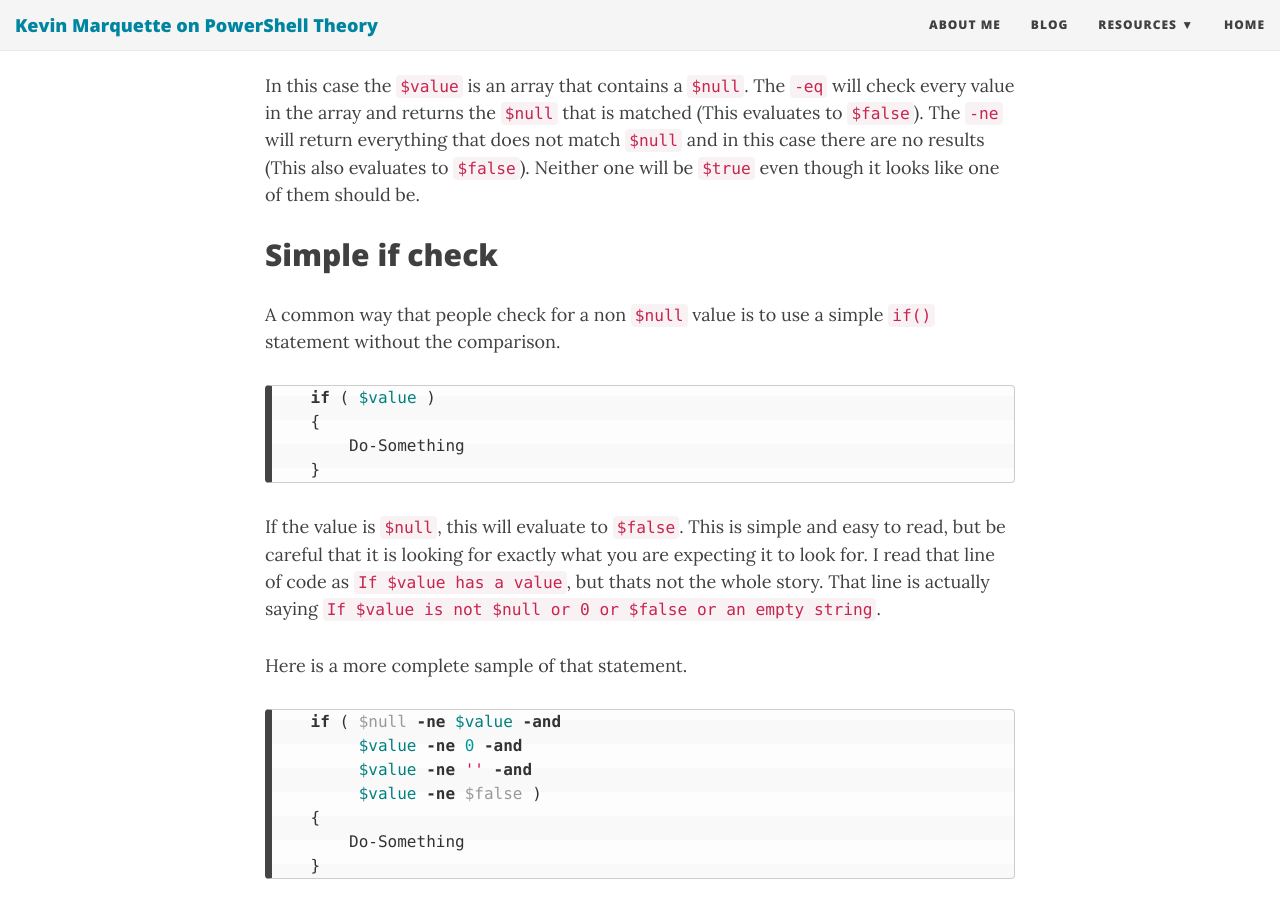
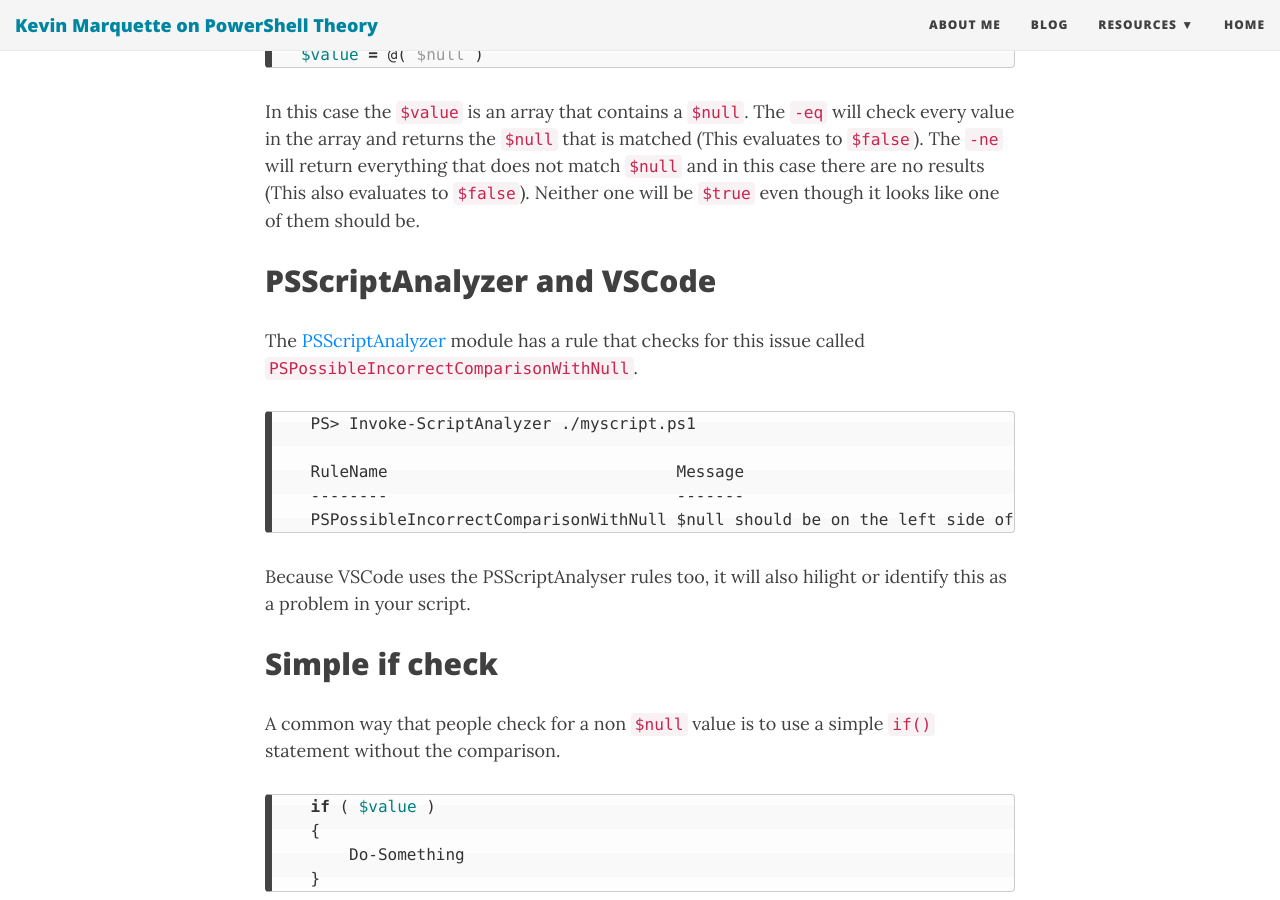
Before and after one commit to KevinMarquette/kevinmarquette.github.io, a Jekyll site: the page built from _posts/2018-12-23-Powershell-null-everything-you-wanted-to-know.md, in a window 1280 px wide and 900 px high, scrolled down 5123 px. Built offline with Jekyll 4.4.1, drawn with Linux system fonts in a browser that asks for light colours; nearby versions of some CDN libraries; some of the changed text lies outside the part shown.

Commit message:
add PSScriptAnalyzer details

````diff
--- a/_posts/2018-12-23-Powershell-null-everything-you-wanted-to-know.md
+++ b/_posts/2018-12-23-Powershell-null-everything-you-wanted-to-know.md
@@ -160,6 +160,20 @@ If I do not define `$value` then the first one will evaluate to `$true` and our
 ```
 
 In this case the `$value` is an array that contains a `$null`. The `-eq` will check every value in the array and returns the `$null` that is matched (This evaluates to `$false`). The `-ne` will return everything that does not match `$null` and in this case there are no results (This also evaluates to `$false`). Neither one will be `$true` even though it looks like one of them should be.
+
+## PSScriptAnalyzer and VSCode
+
+The [PSScriptAnalyzer](https://github.com/PowerShell/PSScriptAnalyzer) module has a rule that checks for this issue called `PSPossibleIncorrectComparisonWithNull`.
+
+``` text
+    PS> Invoke-ScriptAnalyzer ./myscript.ps1
+
+    RuleName                              Message
+    --------                              -------
+    PSPossibleIncorrectComparisonWithNull $null should be on the left side of equality comparisons.
+```
+
+Because VSCode uses the PSScriptAnalyser rules too, it will also hilight or identify this as a problem in your script.
 
 ## Simple if check
 
````
